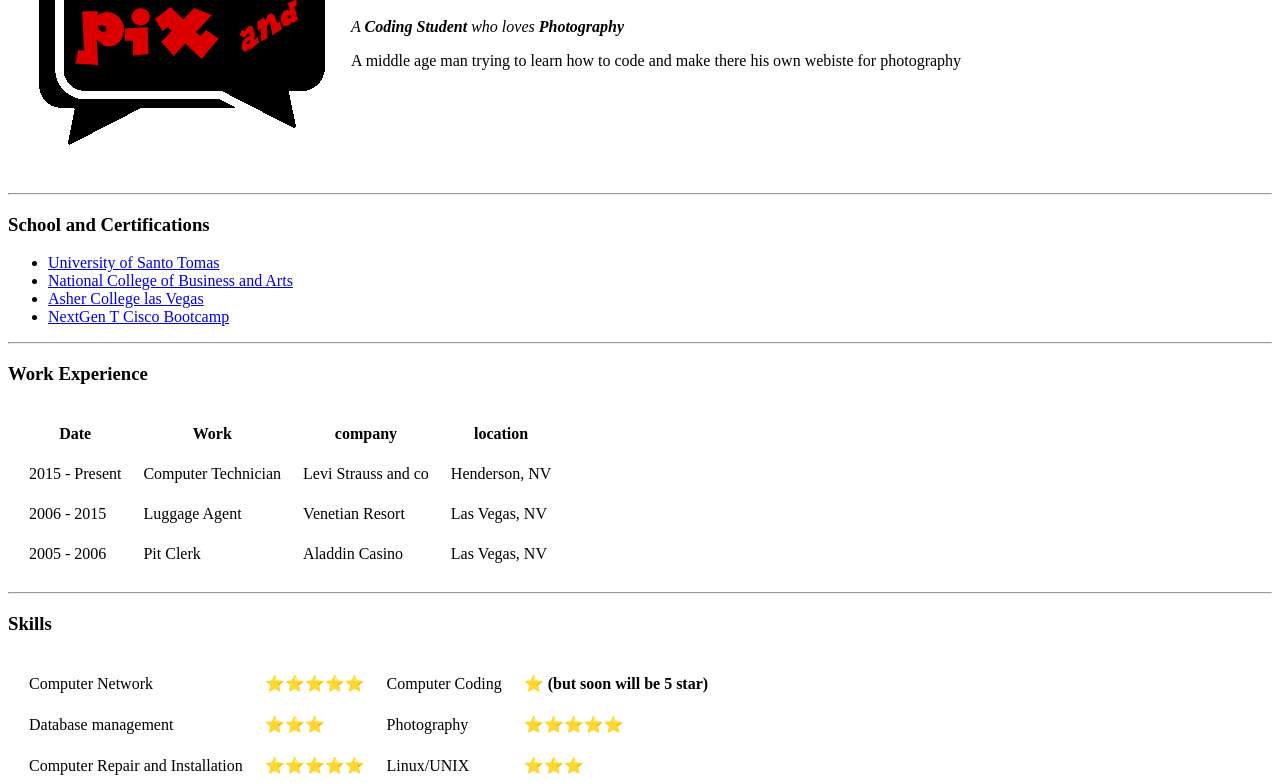
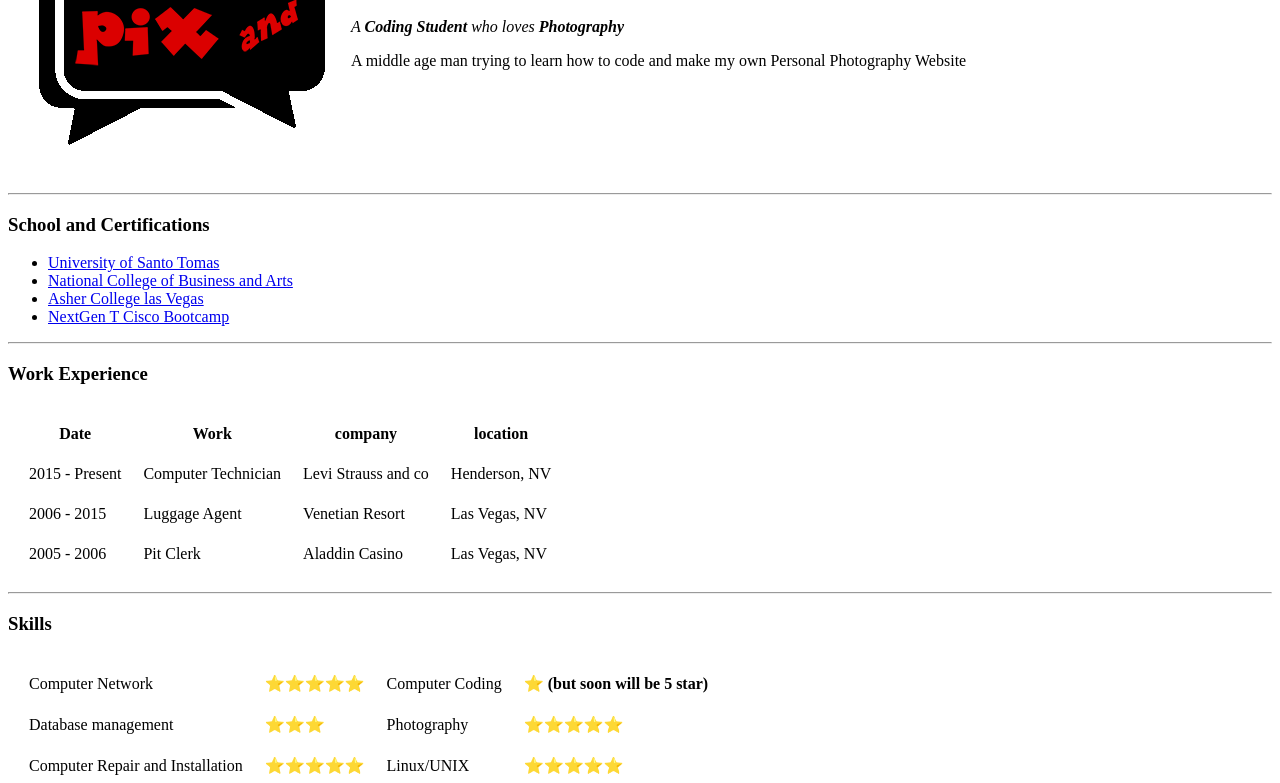
Before and after one commit to Pixel2pix/CV, a plain HTML site: page index.html in a window 1280 px wide. Shown: the part 169-952 px from the top of the page. Drawn offline with Linux system fonts and the light colour scheme.

Commit message:
changes on the spelling on the Introduction

```diff
--- a/index.html
+++ b/index.html
@@ -14,7 +14,7 @@
         <h1>Jay Cruz aka pixel and pix</h1>
         <p><em>A <strong>Coding Student</strong> who loves <strong>Photography</strong></em></p>
 
-        <p>A middle age man trying to learn how to code and make there his own webiste for photography</p>
+        <p>A middle age man trying to learn how to code and make my own Personal Photography Website</p>
       </td>
     </tr>
   </table>
@@ -78,7 +78,7 @@
       <td>Computer Repair and Installation</td>
       <td>⭐️⭐️⭐️⭐️⭐️</td>
       <td>Linux/UNIX</td>
-      <td>⭐️⭐️⭐️</td>
+      <td>⭐️⭐️⭐️⭐️⭐️</td>
     </tr>
     <td>Photoshop</td>
     <td>⭐️⭐️⭐️⭐️⭐️</td>
```
